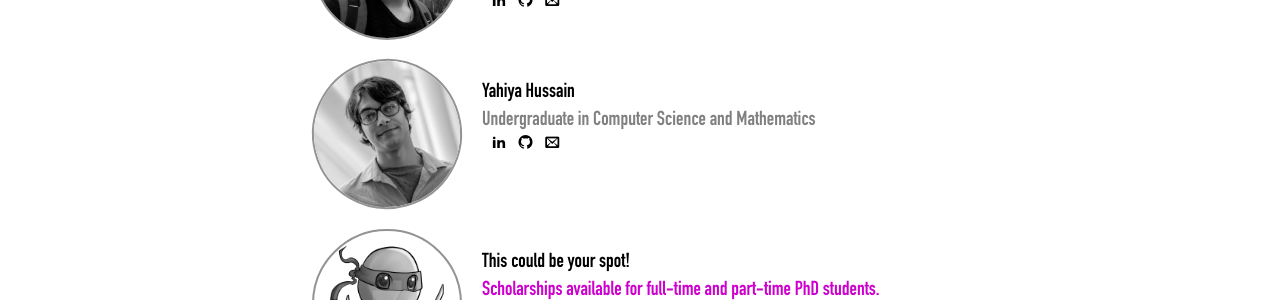
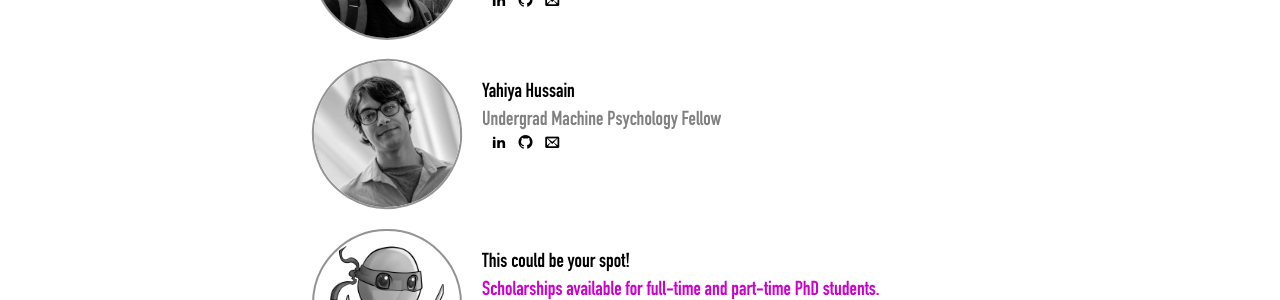
Before and after one commit to mpsych/mpsych.org, a Jekyll site: the page built from people.md, in a window 1280 px wide. Shown: the part 1001-1301 px from the top of the page. Built offline with Jekyll 4.4.1, drawn with Linux system fonts in a browser that asks for light colours; some web fonts are replaced; part of the change alters nothing that is shown.

Commit message:
small changes
replaced linked in url with no numbers, updated role name, and made my email generic again

```diff
--- a/people.md
+++ b/people.md
@@ -86,7 +86,7 @@ permalink: /people
   <img src="/people/hussain.jpg" style="transform: rotate(-15deg);">
   <div class="caption">
     Yahiya Hussain<br>
-    <span class="role">Undergraduate in Computer Science and Mathematics</span><br>
+    <span class="role">Undergrad Machine Psychology Fellow</span><br>
 <!--     <span class="links">
       <a class="cleanlink" href="/people/haehn/bio.txt">Bio</a>
       <a class="cleanlink" href="/people/haehn/cv.pdf">CV</a>
@@ -96,9 +96,9 @@ permalink: /people
     <div class="icons gray" style="font-size:14px;margin-left:10px">
 <!--       <a href="https://twitter.com/danielhaehn" target="_blank"><span class="icon-twitter tooltip"><span class="tooltiptext">Twitter</span></span></a>
       <a href="https://scholar.google.com/citations?user=HGvsO6oAAAAJ&amp;hl=en" target="_blank"><span class="icon-book tooltip"><span class="tooltiptext">Google Scholar</span></span></a> -->
-      <a href="https://www.linkedin.com/in/yahiya-hussain-381891184/" target="_blank"><span class="icon-linkedin2 tooltip"><span class="tooltiptext">LinkedIn</span></span></a>
+      <a href="www.linkedin.com/in/yahiyahussain" target="_blank"><span class="icon-linkedin2 tooltip"><span class="tooltiptext">LinkedIn</span></span></a>
       <a href="https://github.com/YahtzeeRage" target="_blank"><span class="icon-github tooltip"><span class="tooltiptext">GitHub</span></span></a>
-      <a href="mailto:Hussain@mpsych.org" target="_blank"><span class="icon-email tooltip"><span class="tooltiptext">E-Mail</span></span></a>
+      <a href="mailto:REPLACE_WITH_LASTNAME@mpsych.org" target="_blank"><span class="icon-email tooltip"><span class="tooltiptext">E-Mail</span></span></a>
   </div>
   </div>
 </div>
```
